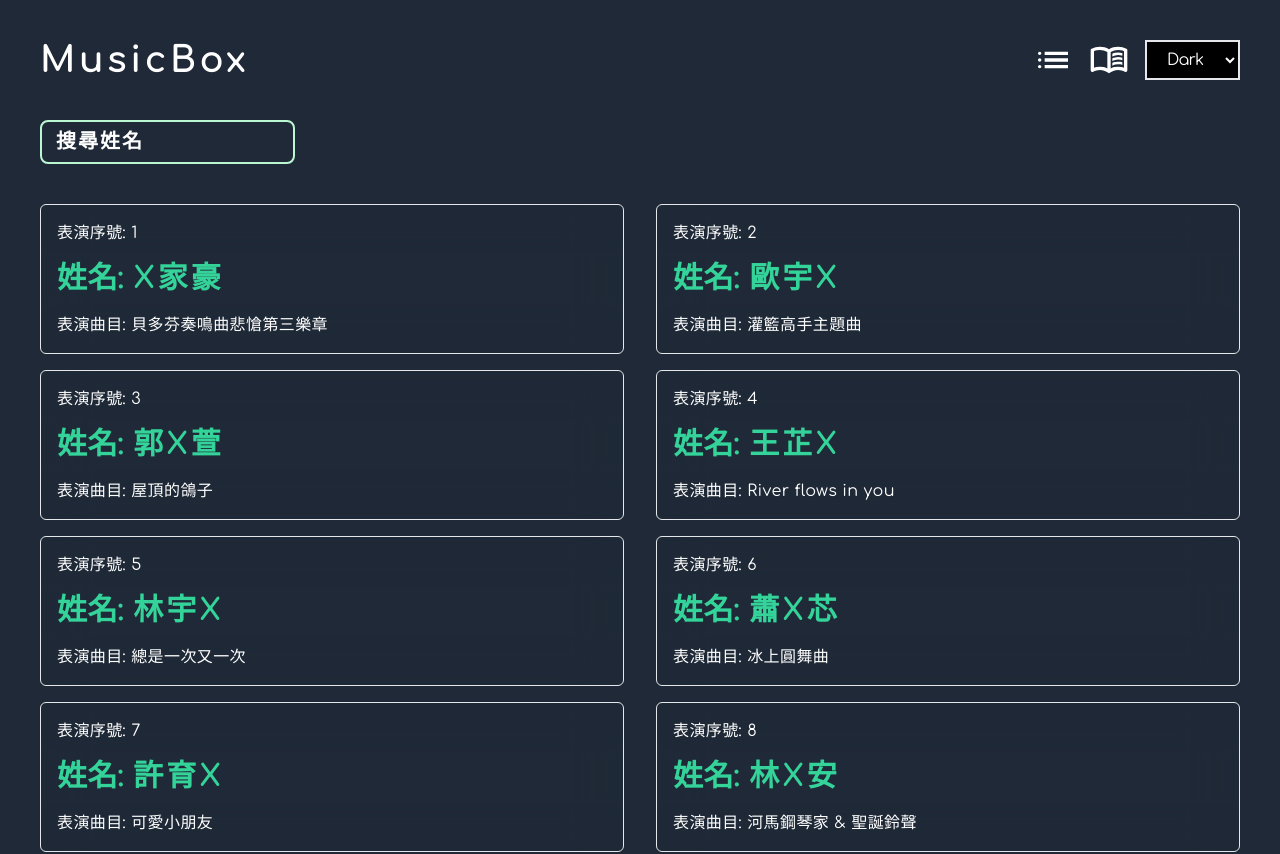
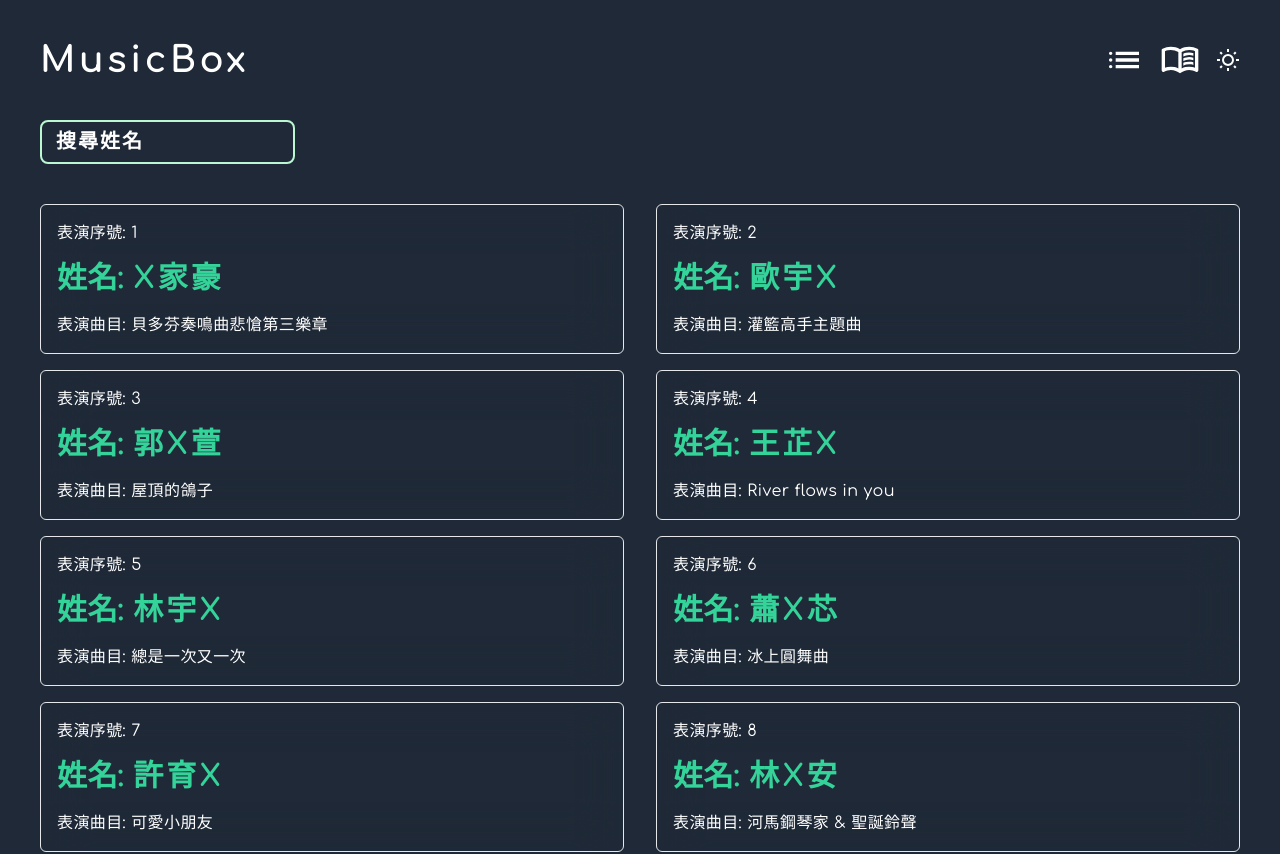
Before and after one commit to Narrowd4c/Exhibition, a Nuxt app: page / in a window 1280 px wide. Shown: the top 854 px of the page. Built offline with nearby package versions, Linux system fonts and the light colour scheme.

Commit message:
feat: colorMode icon

```diff
--- /dev/null
+++ b/components/icon/sunnyIcon.vue
@@ -0,0 +1,12 @@
+<template>
+    <svg
+        xmlns="http://www.w3.org/2000/svg"
+        height="24"
+        viewBox="0 -960 960 960"
+        width="24"
+    >
+        <path
+            d="M440-800v-120h80v120h-80Zm0 760v-120h80v120h-80Zm360-400v-80h120v80H800Zm-760 0v-80h120v80H40Zm708-252-56-56 70-72 58 58-72 70ZM198-140l-58-58 72-70 56 56-70 72Zm564 0-70-72 56-56 72 70-58 58ZM212-692l-72-70 58-58 70 72-56 56Zm268 452q-100 0-170-70t-70-170q0-100 70-170t170-70q100 0 170 70t70 170q0 100-70 170t-170 70Zm0-80q67 0 113.5-46.5T640-480q0-67-46.5-113.5T480-640q-67 0-113.5 46.5T320-480q0 67 46.5 113.5T480-320Zm0-160Z"
+        />
+    </svg>
+</template>
--- a/layouts/header.vue
+++ b/layouts/header.vue
@@ -1,32 +1,43 @@
 <template>
     <div class="container mx-auto p-10">
         <div class="flex">
-            <h1 class="text-4xl tracking-widest font-black hover:text-emerald-400"><RouterLink to="/">MusicBox</RouterLink></h1>
-            <ul class="ms-auto flex gap-4">
+            <h1
+                class="text-4xl font-black tracking-widest hover:text-emerald-400"
+            >
+                <RouterLink to="/">MusicBox</RouterLink>
+            </h1>
+            <ul class="ms-auto flex items-center gap-4">
                 <li title="清單模式">
                     <RouterLink to="/"
-                        ><ListIcon class="dark:fill-white hover:fill-emerald-400"
+                        ><ListIcon
+                            class="hover:fill-emerald-400 dark:fill-white"
                     /></RouterLink>
                 </li>
                 <li title="圖片模式">
                     <RouterLink to="/book"
-                        ><BookIcon class="dark:fill-white hover:fill-emerald-400"
+                        ><BookIcon
+                            class="hover:fill-emerald-400 dark:fill-white"
                     /></RouterLink>
                 </li>
+                <li title="切換主題色" class="h-6">
+                    <button
+                        @click="colorMode.preference = 'light'"
+                        v-if="colorMode.preference === 'dark'"
+                    >
+                        <SunnyIcon class="fill-white hover:fill-yellow-600" />
+                    </button>
+                    <button @click="colorMode.preference = 'dark'" v-else>
+                        <SunnyIcon class="fill-black hover:fill-yellow-600" />
+                    </button>
+                </li>
             </ul>
-            <select
-                class="ms-4 border-2 px-4 py-0 tracking-tighter dark:bg-black"
-                v-model="colorMode.preference"
-            >
-                <option value="light">Light</option>
-                <option value="dark">Dark</option>
-            </select>
         </div>
         <slot></slot>
     </div>
 </template>
 <script setup lang="ts">
 import BookIcon from '../components/icon/MenuBookIcon.vue'
+import SunnyIcon from '../components/icon/sunnyIcon.vue'
 import ListIcon from '../components/icon/ListIcon.vue'
 
 const colorMode = useColorMode()
```
